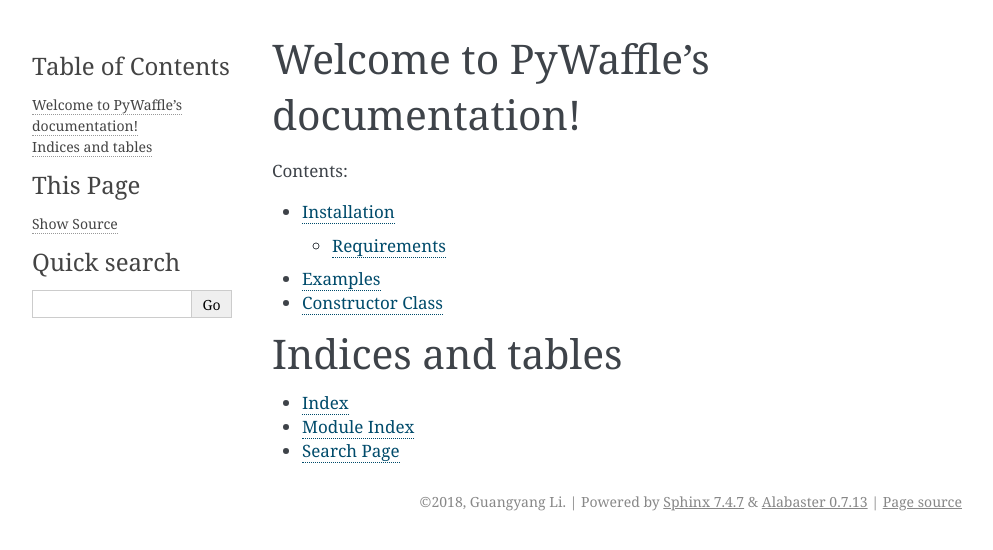
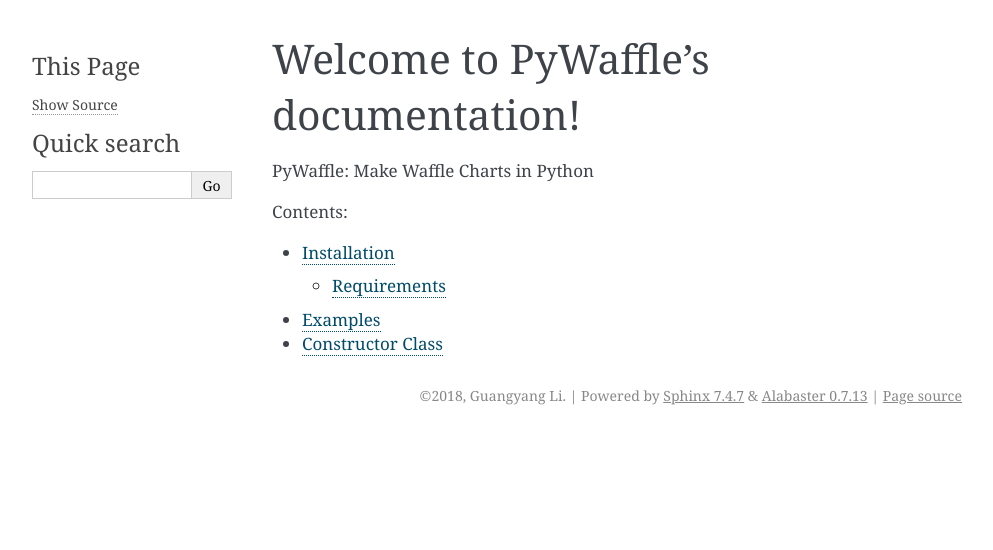
Before and after one commit to gyli/PyWaffle, a Sphinx documentation site: the page built from docs/index.rst, in a window 1280 px wide. Shown: the top 550 px of the page, without its empty margins (148-1141 px from the left). Built offline with Sphinx 7.4.7, drawn with Linux system fonts in a browser that asks for light colours.

```diff
--- a/docs/index.rst
+++ b/docs/index.rst
@@ -6,6 +6,8 @@
 Welcome to PyWaffle's documentation!
 ====================================
 
+PyWaffle: Make Waffle Charts in Python
+
 .. toctree::
    :maxdepth: 2
    :caption: Contents:
@@ -13,12 +15,3 @@ Welcome to PyWaffle's documentation!
    installation
    examples
    class
-
-
-
-Indices and tables
-==================
-
-* :ref:`genindex`
-* :ref:`modindex`
-* :ref:`search`
```
